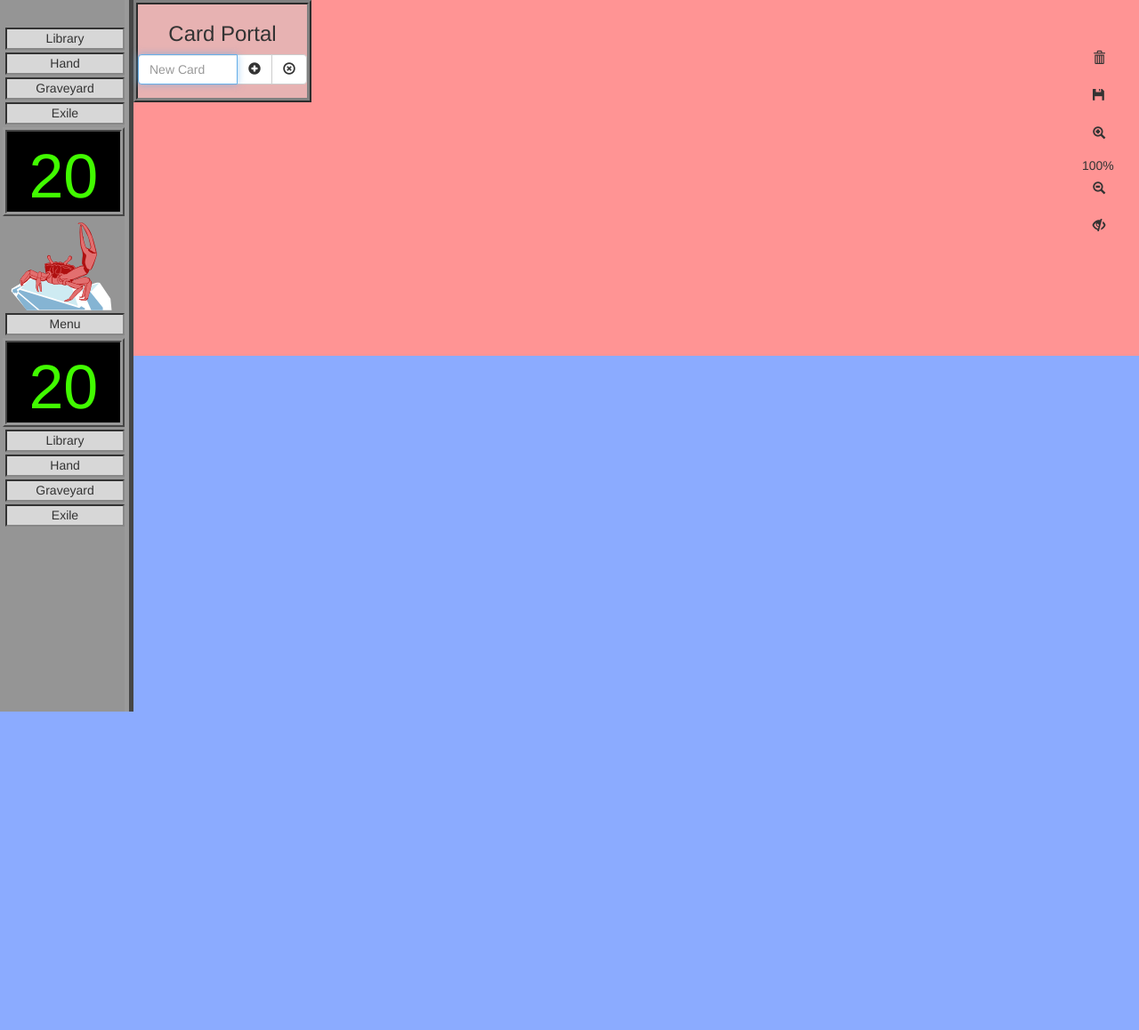
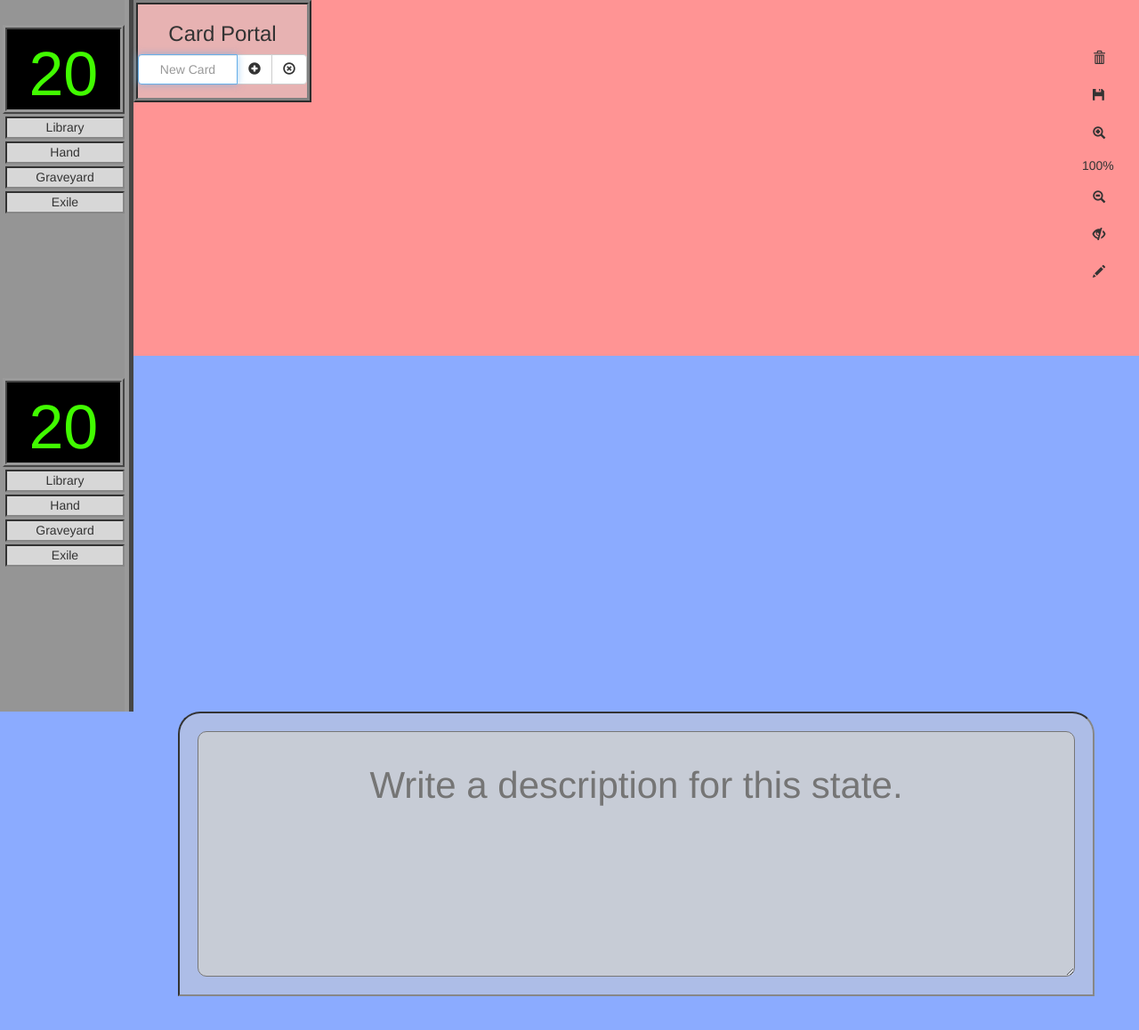
Before and after one commit to HenryHall/Board-State, a website: page public/views/index.html in a window 1280 px wide. Shown: the top 1158 px of the page at 89% size. Drawn offline with Linux system fonts and the light colour scheme; no server answers; files whose address does not match are found by name.

Commit message:
descriptions added

```diff
--- a/public/css/style.css
+++ b/public/css/style.css
@@ -58,6 +58,11 @@ body {
   padding: 3px;
 }
 
+#gameStats section {
+  height: 50%;
+  padding-top: 25px;
+}
+
 #opponent {
   padding-top: 25px;
 }
@@ -83,6 +88,7 @@ body {
   -moz-user-select: none;
   -khtml-user-select: none;
   -ms-user-select: none;
+  cursor: pointer;
 }
 
 .gameStatsMenuItem {
@@ -102,8 +108,8 @@ body {
   position: absolute;
   width: 200vw;
   height: 200vh;
-  top: calc((-100vh/2));
-  left: calc((-100vw/2));
+  top: calc(-100vh/2);
+  left: calc(-100vw/2);
   /*transform-origin: top left;*/
 }
 
@@ -122,6 +128,47 @@ body {
   height: 100vh;
   left: 0px;
   background-color: rgb(139, 171, 255);
+}
+
+#stateDescription {
+  position: absolute;
+  bottom: -40vh;
+  left: 200px;
+  height: 40vh;
+  width: calc(100vw - 250px);
+  background-color: rgb(149, 149, 149);
+  text-align: center;
+  border: 2px inset rgb(135, 135, 135);
+  padding: 20px;
+  background-color: rgba(207, 207, 207, 0.5);
+  border-top-left-radius: 25px;
+  border-top-right-radius: 25px;
+  transition: 2s;
+}
+
+#stateDescription textarea {
+  height: 100%;
+  width: 100%;
+  font-size: 3em;
+  padding: 30px;
+  background-color: rgba(209, 209, 209, .75);
+  border-radius: 10px;
+}
+
+::-webkit-input-placeholder {
+   text-align: center;
+}
+
+:-moz-placeholder { /* Firefox 18- */
+   text-align: center;
+}
+
+::-moz-placeholder {  /* Firefox 19+ */
+   text-align: center;
+}
+
+:-ms-input-placeholder {
+   text-align: center;
 }
 
 .createdCard {
--- a/public/scripts/script.js
+++ b/public/scripts/script.js
@@ -7,8 +7,10 @@ myApp.controller('createCardController', ['$scope', '$http', function($scope, $h
   $scope.allSets = {};
   $scope.createdCardArray = [];
   $scope.uniqueID = 0;
-  $scope.ui = {};
-  $scope.ui.hidden = false;
+  $scope.ui = {
+    all: false,
+    description: false
+  };
   $scope.zoom = currentZoom * 100;
   $scope.gameBoardStyle = {
     transform: 'scale(' + currentZoom + ')'
@@ -28,7 +30,8 @@ myApp.controller('createCardController', ['$scope', '$http', function($scope, $h
       graveyard: [],
       exile: [],
       library: []
-    }
+    },
+    description: ""
   };
 
   $http({
@@ -48,7 +51,16 @@ myApp.controller('createCardController', ['$scope', '$http', function($scope, $h
 
   $scope.toggleUI = function(){
     console.log("toggle");
-    $scope.ui.hidden = !$scope.ui.hidden;
+    $scope.ui.all = !$scope.ui.all;
+  };
+
+
+  $scope.toggleDescription = function(){
+    if(document.getElementById('stateDescription').style.bottom == '0px'){
+      document.getElementById('stateDescription').style.bottom = '-40vh';
+    } else {
+      document.getElementById('stateDescription').style.bottom = '0px';
+    }
   };
 
 
--- a/public/views/index.html
+++ b/public/views/index.html
@@ -50,6 +50,10 @@
           <game-stats />
         </div>
 
+        <div id="stateDescription">
+          <textarea ng-model="gameStats.description" placeholder="Write a description for this state."></textarea>
+        </div>
+
       </div>
 
     </div>
--- a/public/views/templates/gameBoardUi.html
+++ b/public/views/templates/gameBoardUi.html
@@ -10,7 +10,7 @@
   </button>
 
   <!-- <button class="btn btn-default" title="Current Zoom"> -->
-    {{zoom}}%
+    <span style="margin-bottom: 10px; display: block">{{zoom}}%</span>
   <!-- </button> -->
 
   <button class="btn btn-default" ng-click="zoomOut()" title="Zoom Out">
@@ -18,7 +18,12 @@
   </button>
 
   <button class="btn btn-default" ng-click="toggleUI()" title="Toggle UI">
-    <span class="glyphicon glyphicon-eye-close" ng-if="!ui.hidden"></span>
-    <span class="glyphicon glyphicon-eye-open" ng-if="ui.hidden"></span>
+    <span class="glyphicon glyphicon-eye-close" ng-if="!ui.all"></span>
+    <span class="glyphicon glyphicon-eye-open" ng-if="ui.all"></span>
   </button>
+
+  <button class="btn btn-default" ng-click="toggleDescription()" title="Show/Hide Description">
+    <span class="glyphicon glyphicon-pencil" aria-hidden="true"></span>
+  </button>
+
 </div>
--- a/public/views/templates/gameStats.html
+++ b/public/views/templates/gameStats.html
@@ -1,6 +1,11 @@
 <div id="gameStats">
 
-  <div id="opponent">
+  <section id="opponent">
+
+    <div id="opponentLife" ng-click="incrementOpponent()" ng-right-click="decrementOpponent()">
+      {{gameStats.opponent.life}}
+    </div>
+
     <div class="gameStatsMenuItem">
       Library
     </div>
@@ -14,19 +19,18 @@
       Exile
     </div>
 
-    <div id="opponentLife" ng-click="incrementOpponent()" ng-right-click="decrementOpponent()">
-      {{gameStats.opponent.life}}
-    </div>
-  </div>
+  </section>
 
+  <!-- <section>
     <img src="./images/crab-02.svg" alt="Crab Digital Media" />
+  </section> -->
 
-  <div class="gameStatsMenuItem">
+  <!-- <div class="gameStatsMenuItem">
     Menu
-  </div>
+  </div> -->
 
 
-<div id="self">
+  <section id="self">
     <div id="selfLife" ng-click="incrementSelf()" ng-right-click="decrementSelf()">
       {{gameStats.self.life}}
     </div>
@@ -43,6 +47,6 @@
     <div class="gameStatsMenuItem">
       Exile
     </div>
-</div>
+  </section>
 
 </div>
```
Lines whose indentation alone changed are shown as unchanged.
